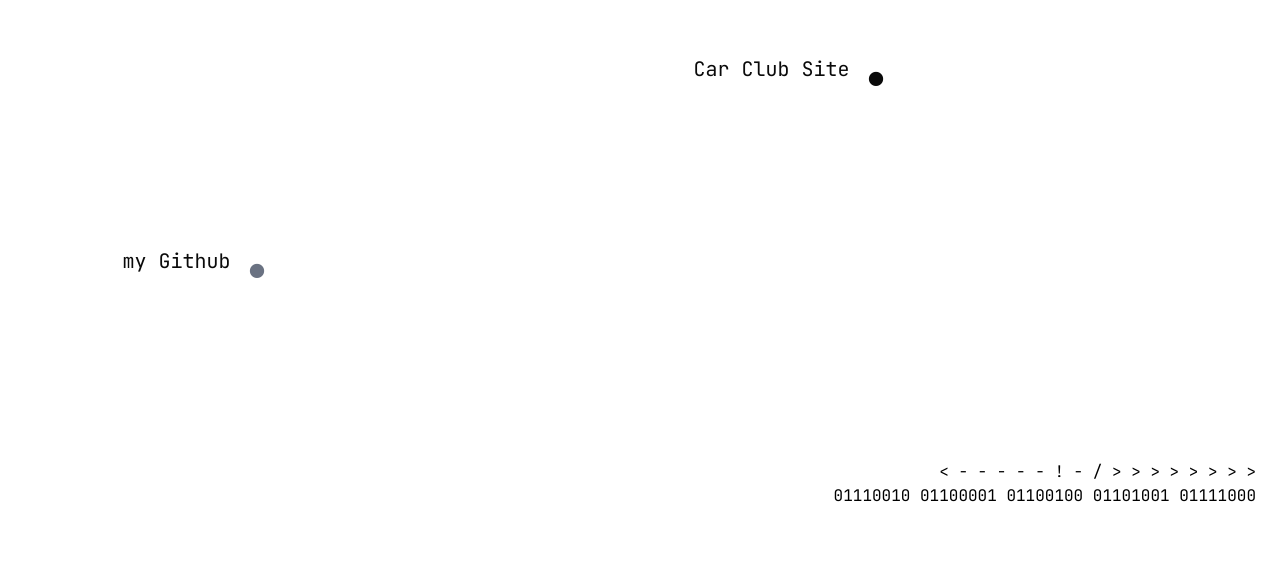
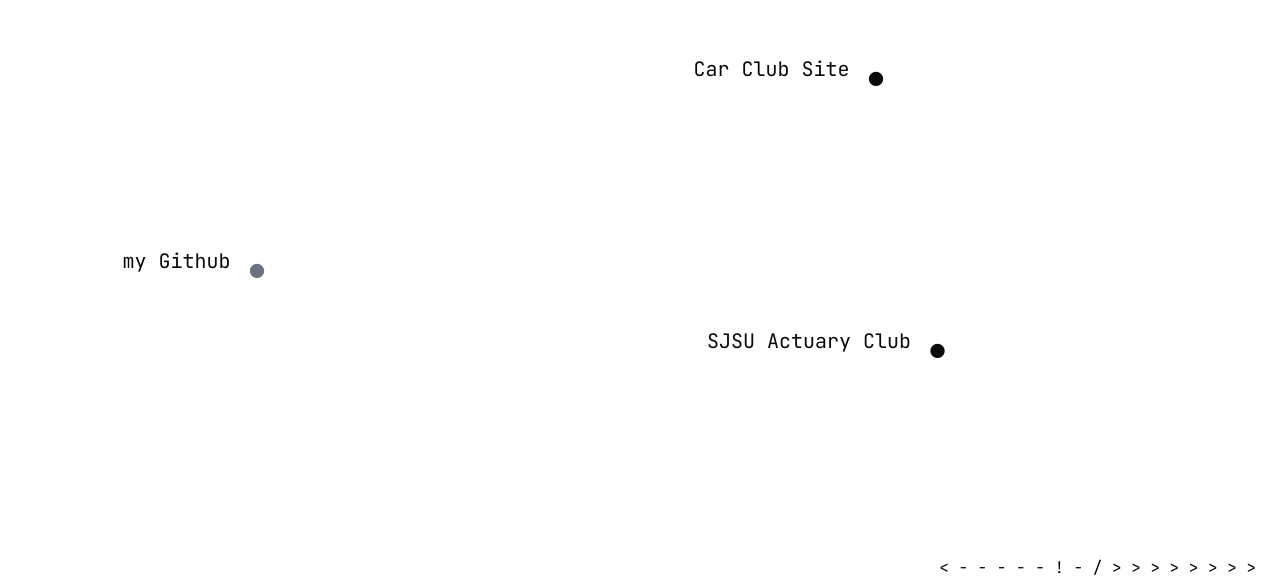
Before and after one commit to Radikahn/radix2, a React (Vite) app: page / in a window 1280 px wide. Shown: the part 2200-2783 px from the top of the page. Before the commit the page ends 2732 px from the top, so only its background shows below. Built offline with nearby package versions, Linux system fonts and the light colour scheme; a web font is replaced by a local one.

Commit message:
feat: new links and about me updated

```diff
--- a/src/components/AboutMe.tsx
+++ b/src/components/AboutMe.tsx
@@ -19,6 +19,7 @@
             </div>
 
             <p className="mt-8">Here to explore? Keep scrolling :3</p>
+            <p className="mt-4">Below exists stuff I've made and my links!</p>
           </div>
         </div>
       </div>
--- a/src/components/MyLinks.tsx
+++ b/src/components/MyLinks.tsx
@@ -4,6 +4,7 @@
 import Saec from "./aboutItems/Saec";
 import Github from "./aboutItems/Github";
 import ShopSaec from "./aboutItems/ShopSaec";
+import Sasc from "./aboutItems/Sasc";
 
 export default function MyLinks() {
   return (
@@ -26,6 +27,9 @@
       <div className="absolute bottom-[70%] right-[28%]">
         <ShopSaec />
       </div>
+      <div className="absolute -bottom-[20%] right-[25%]">
+        <Sasc />
+      </div>
     </div>
   );
 }
--- /dev/null
+++ b/src/components/aboutItems/Sasc.tsx
@@ -0,0 +1,22 @@
+import LinkPreview from "../LinkPreview";
+
+export default function Sasc() {
+  return (
+    <LinkPreview
+      className=""
+      label="SJSU Actuary Club"
+      href="https://spartanactuaries.org"
+      previewLabel="spartanactuaries.org"
+      previewImage={
+        <a
+          className="w-full h-full object-cover"
+          href="https://spartanactuaries.org"
+          target="_blank"
+        >
+          <img className="w-full h-full object-cover" src="/sasc.png" />
+        </a>
+      }
+      dots={[{ color: "text-navy-300" }]}
+    />
+  );
+}
--- a/src/routes/index.tsx
+++ b/src/routes/index.tsx
@@ -55,8 +55,9 @@
           <a href="#">{header()}</a>
         </header>
 
-        <main className="flex-auto p-6 relative">
+        <main className="flex-auto p-6 mb-24 relative">
           <div>
+            <span>
               <ScrambledText
                 radius={50}
                 duration={5}
@@ -66,9 +67,11 @@
               >
                 Hi my name is Radi
               </ScrambledText>
+            </span>
           </div>
 
           <div>
+            <span>
               <ScrambledText
                 radius={50}
                 duration={5}
@@ -78,6 +81,7 @@
               >
                 welcome to my chunk of the internet
               </ScrambledText>
+            </span>
           </div>
 
           <div className="text-blue-800 font-jersey-10 text-3xl absolute top-60 right-45 z-10 pointer-events-auto">
```
Also changed, not shown: public/sasc.png (added). Lines whose indentation alone changed are shown as unchanged.
